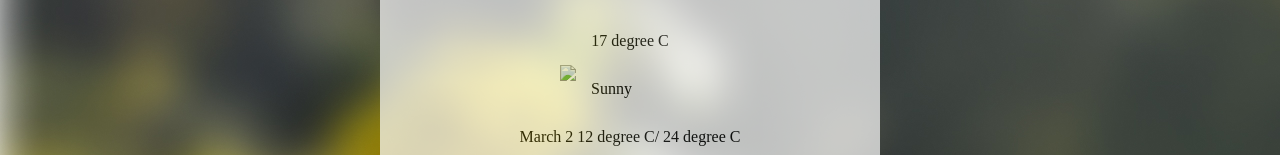
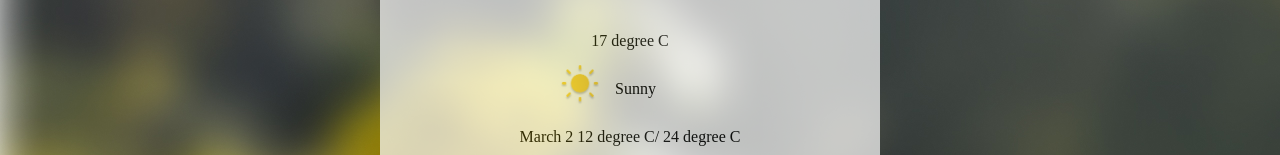
Before and after one commit to syed0wais/weather.io, a plain HTML site: page index.html in a window 1280 px wide. Shown: the part 281-436 px from the top of the page. Drawn offline with Linux system fonts and the light colour scheme; the site is published under a folder, as on GitHub Pages, so addresses that start at the root find nothing.

Commit message:
Update index.html

```diff
--- a/index.html
+++ b/index.html
@@ -17,7 +17,7 @@
         <div id="box">
             <p id="p1">Lucknow</p>
             <p id="p2">17 degree C</p>
-            <img src="/images/sunlight.jpg" id="img1"> <p id = "p3">Sunny</p>
+            <img src="images/sunlight.jpg" id="img1"> <p id = "p3">Sunny</p>
             <p id="p4">March 2 12 degree C/ 24 degree C</p>
         </div>
     </div>
```
